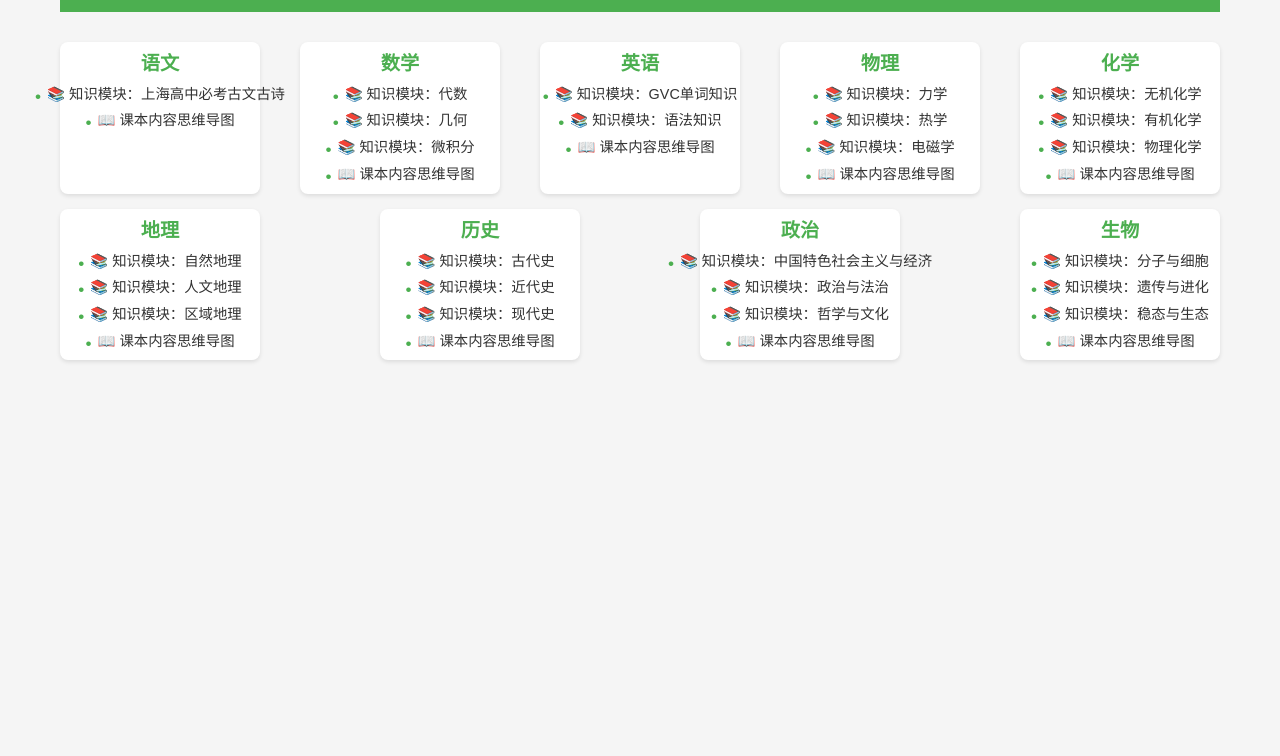
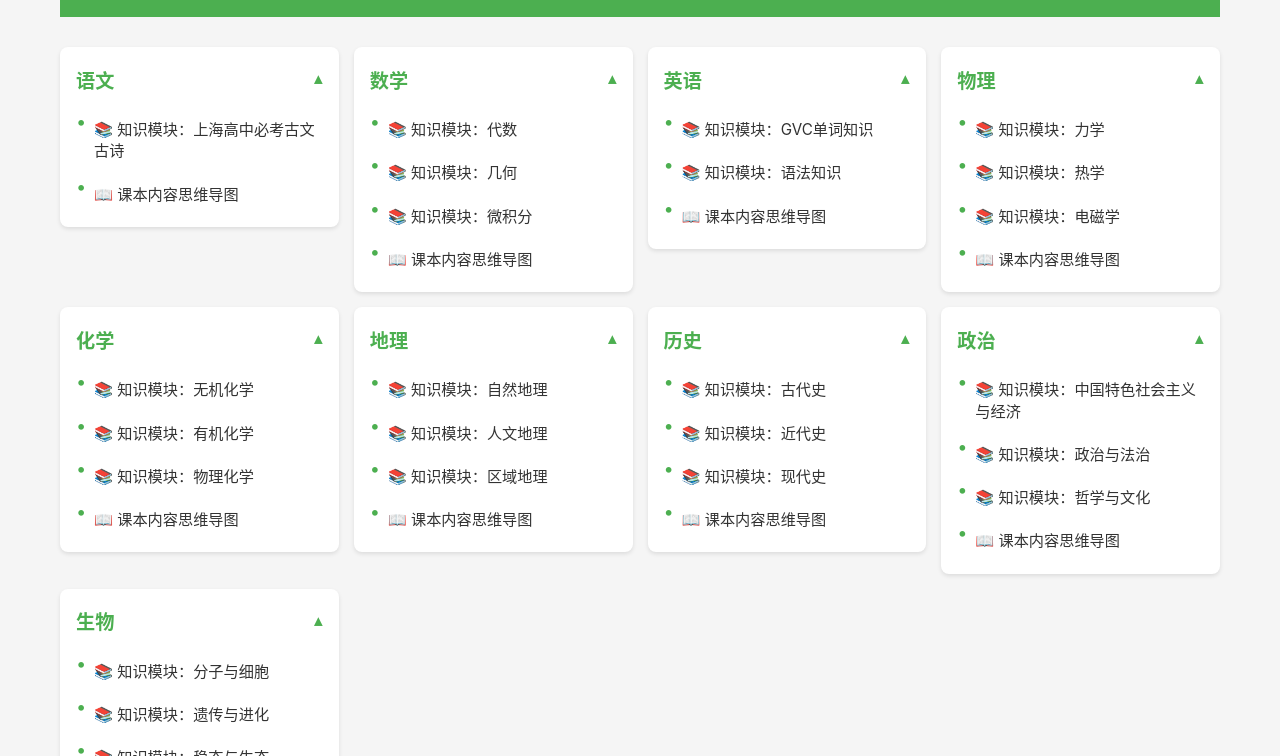
Before and after one commit to Jonneyso/SeniorStudy, a website: page index.html in a window 1280 px wide. Shown: the part 148-904 px from the top of the page. Before the commit the page ends 800 px from the top, so only its background shows below. Drawn offline with Linux system fonts and the light colour scheme.

Commit message:
优化页面排版与响应式：折叠式学科卡+CSS Grid+中文字体+题目可读性提升

```diff
--- a/index.html
+++ b/index.html
@@ -27,84 +27,84 @@
         </header>
 
         <div class="subjects" role="navigation" aria-label="学科导航">
-            <div class="subject-card">
-                <h2>语文</h2>
+            <details class="subject-card">
+                <summary><h2>语文</h2></summary>
                 <ul class="content-list">
-                    <li><a href="#classical" role="link">📚 知识模块：上海高中必考古文古诗</a></li>
-                    <li><a href="#chinese-textbook" role="link">📖 课本内容思维导图</a></li>
+                    <li><a href="#classical">📚 知识模块：上海高中必考古文古诗</a></li>
+                    <li><a href="#chinese-textbook">📖 课本内容思维导图</a></li>
                 </ul>
-            </div>
-            <div class="subject-card">
-                <h2>数学</h2>
+            </details>
+            <details class="subject-card">
+                <summary><h2>数学</h2></summary>
                 <ul class="content-list">
-                    <li><a href="#math-algebra" role="link">📚 知识模块：代数</a></li>
-                    <li><a href="#math-geometry" role="link">📚 知识模块：几何</a></li>
-                    <li><a href="#math-calculus" role="link">📚 知识模块：微积分</a></li>
-                    <li><a href="#math-textbook" role="link">📖 课本内容思维导图</a></li>
+                    <li><a href="#math-algebra">📚 知识模块：代数</a></li>
+                    <li><a href="#math-geometry">📚 知识模块：几何</a></li>
+                    <li><a href="#math-calculus">📚 知识模块：微积分</a></li>
+                    <li><a href="#math-textbook">📖 课本内容思维导图</a></li>
                 </ul>
-            </div>
-            <div class="subject-card">
-                <h2>英语</h2>
+            </details>
+            <details class="subject-card">
+                <summary><h2>英语</h2></summary>
                 <ul class="content-list">
-                    <li><a href="#gvc" role="link">📚 知识模块：GVC单词知识</a></li>
-                    <li><a href="#english-grammar" role="link">📚 知识模块：语法知识</a></li>
-                    <li><a href="#english-textbook" role="link">📖 课本内容思维导图</a></li>
+                    <li><a href="#gvc">📚 知识模块：GVC单词知识</a></li>
+                    <li><a href="#english-grammar">📚 知识模块：语法知识</a></li>
+                    <li><a href="#english-textbook">📖 课本内容思维导图</a></li>
                 </ul>
-            </div>
-            <div class="subject-card">
-                <h2>物理</h2>
+            </details>
+            <details class="subject-card">
+                <summary><h2>物理</h2></summary>
                 <ul class="content-list">
-                    <li><a href="#physics-mechanics" role="link">📚 知识模块：力学</a></li>
-                    <li><a href="#physics-thermodynamics" role="link">📚 知识模块：热学</a></li>
-                    <li><a href="#physics-electricity" role="link">📚 知识模块：电磁学</a></li>
-                    <li><a href="#physics-textbook" role="link">📖 课本内容思维导图</a></li>
+                    <li><a href="#physics-mechanics">📚 知识模块：力学</a></li>
+                    <li><a href="#physics-thermodynamics">📚 知识模块：热学</a></li>
+                    <li><a href="#physics-electricity">📚 知识模块：电磁学</a></li>
+                    <li><a href="#physics-textbook">📖 课本内容思维导图</a></li>
                 </ul>
-            </div>
-            <div class="subject-card">
-                <h2>化学</h2>
+            </details>
+            <details class="subject-card">
+                <summary><h2>化学</h2></summary>
                 <ul class="content-list">
-                    <li><a href="#chemistry-inorganic" role="link">📚 知识模块：无机化学</a></li>
-                    <li><a href="#chemistry-organic" role="link">📚 知识模块：有机化学</a></li>
-                    <li><a href="#chemistry-physical" role="link">📚 知识模块：物理化学</a></li>
-                    <li><a href="#chemistry-textbook" role="link">📖 课本内容思维导图</a></li>
+                    <li><a href="#chemistry-inorganic">📚 知识模块：无机化学</a></li>
+                    <li><a href="#chemistry-organic">📚 知识模块：有机化学</a></li>
+                    <li><a href="#chemistry-physical">📚 知识模块：物理化学</a></li>
+                    <li><a href="#chemistry-textbook">📖 课本内容思维导图</a></li>
                 </ul>
-            </div>
-            <div class="subject-card">
-                <h2>地理</h2>
+            </details>
+            <details class="subject-card">
+                <summary><h2>地理</h2></summary>
                 <ul class="content-list">
-                    <li><a href="#geography-physical" role="link">📚 知识模块：自然地理</a></li>
-                    <li><a href="#geography-human" role="link">📚 知识模块：人文地理</a></li>
-                    <li><a href="#geography-regional" role="link">📚 知识模块：区域地理</a></li>
-                    <li><a href="#geography-textbook" role="link">📖 课本内容思维导图</a></li>
+                    <li><a href="#geography-physical">📚 知识模块：自然地理</a></li>
+                    <li><a href="#geography-human">📚 知识模块：人文地理</a></li>
+                    <li><a href="#geography-regional">📚 知识模块：区域地理</a></li>
+                    <li><a href="#geography-textbook">📖 课本内容思维导图</a></li>
                 </ul>
-            </div>
-            <div class="subject-card">
-                <h2>历史</h2>
+            </details>
+            <details class="subject-card">
+                <summary><h2>历史</h2></summary>
                 <ul class="content-list">
-                    <li><a href="#history-ancient" role="link">📚 知识模块：古代史</a></li>
-                    <li><a href="#history-modern" role="link">📚 知识模块：近代史</a></li>
-                    <li><a href="#history-contemporary" role="link">📚 知识模块：现代史</a></li>
-                    <li><a href="#history-textbook" role="link">📖 课本内容思维导图</a></li>
+                    <li><a href="#history-ancient">📚 知识模块：古代史</a></li>
+                    <li><a href="#history-modern">📚 知识模块：近代史</a></li>
+                    <li><a href="#history-contemporary">📚 知识模块：现代史</a></li>
+                    <li><a href="#history-textbook">📖 课本内容思维导图</a></li>
                 </ul>
-            </div>
-            <div class="subject-card">
-                <h2>政治</h2>
+            </details>
+            <details class="subject-card">
+                <summary><h2>政治</h2></summary>
                 <ul class="content-list">
-                    <li><a href="#politics-economics" role="link">📚 知识模块：中国特色社会主义与经济</a></li>
-                    <li><a href="#politics-politics" role="link">📚 知识模块：政治与法治</a></li>
-                    <li><a href="#politics-philosophy" role="link">📚 知识模块：哲学与文化</a></li>
-                    <li><a href="#politics-textbook" role="link">📖 课本内容思维导图</a></li>
+                    <li><a href="#politics-economics">📚 知识模块：中国特色社会主义与经济</a></li>
+                    <li><a href="#politics-politics">📚 知识模块：政治与法治</a></li>
+                    <li><a href="#politics-philosophy">📚 知识模块：哲学与文化</a></li>
+                    <li><a href="#politics-textbook">📖 课本内容思维导图</a></li>
                 </ul>
-            </div>
-            <div class="subject-card">
-                <h2>生物</h2>
+            </details>
+            <details class="subject-card">
+                <summary><h2>生物</h2></summary>
                 <ul class="content-list">
-                    <li><a href="#biology-cell" role="link">📚 知识模块：分子与细胞</a></li>
-                    <li><a href="#biology-genetics" role="link">📚 知识模块：遗传与进化</a></li>
-                    <li><a href="#biology-ecology" role="link">📚 知识模块：稳态与生态</a></li>
-                    <li><a href="#biology-textbook" role="link">📖 课本内容思维导图</a></li>
+                    <li><a href="#biology-cell">📚 知识模块：分子与细胞</a></li>
+                    <li><a href="#biology-genetics">📚 知识模块：遗传与进化</a></li>
+                    <li><a href="#biology-ecology">📚 知识模块：稳态与生态</a></li>
+                    <li><a href="#biology-textbook">📖 课本内容思维导图</a></li>
                 </ul>
-            </div>
+            </details>
         </div>
 
         <div id="gvc" class="gvc-container">
--- a/src/main.js
+++ b/src/main.js
@@ -58,8 +58,25 @@ class App {
     init() {
         this.initComponents();
         this.initEventListeners();
+        this.initSubjectCardsViewport();
         this.initBackToTopButton();
         this.initHashRouting();
+    }
+
+    // 学科折叠卡视口联动：桌面（>768px）默认全开，移动端默认收起
+    initSubjectCardsViewport() {
+        const mq = window.matchMedia('(max-width: 768px)');
+        const apply = () => {
+            document.querySelectorAll('details.subject-card').forEach(card => {
+                card.open = !mq.matches;
+            });
+        };
+        if (typeof mq.addEventListener === 'function') {
+            mq.addEventListener('change', apply);
+        } else if (typeof mq.addListener === 'function') {
+            mq.addListener(apply); // 兼容旧浏览器
+        }
+        apply();
     }
 
     // 初始化各类组件
--- a/src/styles/main.css
+++ b/src/styles/main.css
@@ -5,8 +5,9 @@
 }
 
 body {
-    font-family: Arial, sans-serif;
-    line-height: 1.6;
+    font-family: -apple-system, "Segoe UI", Roboto, Arial, "PingFang SC",
+        "Hiragino Sans GB", "Microsoft YaHei", "Noto Sans CJK SC", sans-serif;
+    line-height: 1.7;
     color: #333;
     background-color: #f5f5f5;
 }
@@ -31,34 +32,57 @@ h1 {
 }
 
 .subjects {
-    display: flex;
-    flex-wrap: wrap;
+    display: grid;
+    grid-template-columns: repeat(auto-fill, minmax(240px, 1fr));
     gap: 15px;
-    justify-content: space-between;
+    align-items: start;
 }
 
 .subject-card {
     background-color: white;
     border-radius: 8px;
-    padding: 10px;
-    width: calc(100% / 9 - 15px);
-    min-width: 200px;
+    padding: 12px 16px;
     box-shadow: 0 2px 4px rgba(0,0,0,0.1);
-    transition: transform 0.3s ease;
-    display: flex;
-    flex-direction: column;
-    align-items: center;
+    transition: transform 0.3s ease, box-shadow 0.3s ease;
 }
 
-.subject-card:hover {
-    transform: translateY(-5px);
-    box-shadow: 0 5px 15px rgba(0,0,0,0.1);
+@media (hover: hover) {
+    .subject-card:hover {
+        transform: translateY(-5px);
+        box-shadow: 0 5px 15px rgba(0,0,0,0.1);
+    }
+}
+
+.subject-card summary {
+    list-style: none;
+    cursor: pointer;
+    display: flex;
+    align-items: center;
+    justify-content: space-between;
+    gap: 8px;
+    min-height: 44px;
+    width: 100%;
+}
+
+.subject-card summary::-webkit-details-marker {
+    display: none;
+}
+
+.subject-card summary::after {
+    content: "▾";
+    color: #4CAF50;
+    font-size: 1.1em;
+    flex-shrink: 0;
+    transition: transform 0.2s ease;
+}
+
+.subject-card[open] summary::after {
+    transform: rotate(180deg);
 }
 
 .subject-card h2 {
     color: #4CAF50;
-    margin-bottom: 10px;
-    text-align: center;
+    text-align: left;
     font-size: 1.2em;
     line-height: 1.2;
 }
@@ -66,18 +90,18 @@ h1 {
 .content-list {
     list-style: none;
     display: flex;
-    flex-wrap: wrap;
-    gap: 8px;
-    justify-content: center;
+    flex-direction: column;
+    align-items: stretch;
+    gap: 2px;
     width: 100%;
+    margin-top: 6px;
 }
 
 .content-list li {
-    padding-left: 12px;
+    padding-left: 14px;
     position: relative;
-    white-space: nowrap;
-    font-size: 0.9em;
-    line-height: 1.3;
+    font-size: 0.95em;
+    line-height: 1.4;
 }
 
 .content-list li::before {
@@ -91,6 +115,8 @@ h1 {
 .content-list a {
     color: #333;
     text-decoration: none;
+    display: block;
+    padding: 10px 4px;
     transition: color 0.3s ease;
 }
 
@@ -270,14 +296,15 @@ h1 {
 
 .classical-content {
     margin-bottom: 15px;
-    line-height: 1.8;
+    font-size: 1.05em;
+    line-height: 1.9;
     white-space: pre-line;
 }
 
 .classical-annotation {
     margin-bottom: 15px;
     color: #666;
-    line-height: 1.6;
+    line-height: 1.8;
 }
 
 .classical-explanation {
@@ -323,22 +350,6 @@ h1 {
     display: block;
 }
 
-.test-question {
-    margin-bottom: 15px;
-    padding: 10px;
-    background-color: #f5f5f5;
-    border-radius: 3px;
-}
-
-.question-content {
-    margin-bottom: 5px;
-}
-
-.question-source {
-    margin-bottom: 5px;
-    font-size: 14px;
-}
-
 .question-source a {
     color: #4CAF50;
     text-decoration: none;
@@ -346,15 +357,6 @@ h1 {
 
 .question-source a:hover {
     text-decoration: underline;
-}
-
-.question-analysis {
-    margin-bottom: 5px;
-    color: #666;
-}
-
-.question-answer {
-    color: #333;
 }
 
 /* 课本思维导图样式 */
@@ -801,17 +803,19 @@ h1 {
     margin-bottom: 12px;
     color: #333;
     line-height: 1.7;
-    font-size: 1em;
+    font-size: 1.05em;
 }
 
-.question-options {
+.question-options,
+.options {
     margin-bottom: 12px;
     padding-left: 10px;
 }
 
-.question-options .option {
-    padding: 6px 10px;
-    margin-bottom: 5px;
+.question-options .option,
+.options .option {
+    padding: 8px 12px;
+    margin-bottom: 8px;
     background-color: #f5f5f5;
     border-radius: 4px;
     color: #444;
@@ -819,8 +823,8 @@ h1 {
 }
 
 .question-answer {
-    padding: 8px 12px;
-    margin-bottom: 8px;
+    padding: 10px 12px;
+    margin-bottom: 10px;
     background-color: #e8f5e9;
     border-left: 3px solid #4CAF50;
     color: #2e7d32;
@@ -828,7 +832,8 @@ h1 {
     line-height: 1.6;
 }
 
-.question-explanation {
+.question-explanation,
+.question-analysis {
     padding: 8px 12px;
     background-color: #fff8e1;
     border-left: 3px solid #ffb300;
@@ -887,11 +892,8 @@ h1 {
 }
 
 /* ============ 响应式适配 ============ */
-/* 断点 1：平板 / 小屏笔记本（≤1024px）：9 列学科卡 → 3 列 */
+/* 断点 1：平板 / 小屏笔记本（≤1024px）：Grid 自适应列数 */
 @media (max-width: 1024px) {
-    .subject-card {
-        width: calc(100% / 3 - 15px);
-    }
     .mind-map-wrapper {
         min-width: 520px;
     }
@@ -914,17 +916,14 @@ h1 {
         font-size: 0.9rem;
     }
     .subject-card {
-        width: calc(100% / 2 - 15px);
-        min-width: 0;
-        padding: 10px 8px;
+        padding: 14px 12px;
     }
     .subject-card h2 {
         font-size: 1.05em;
     }
     .content-list li {
-        font-size: 0.82em;
+        font-size: 0.9em;
         padding-left: 10px;
-        white-space: normal;
     }
     .gvc-container {
         padding: 20px 15px;
@@ -991,9 +990,6 @@ h1 {
     header p {
         font-size: 0.82rem;
     }
-    .subject-card {
-        width: 100%;
-    }
     .gvc-container {
         padding: 16px 12px;
     }
```
